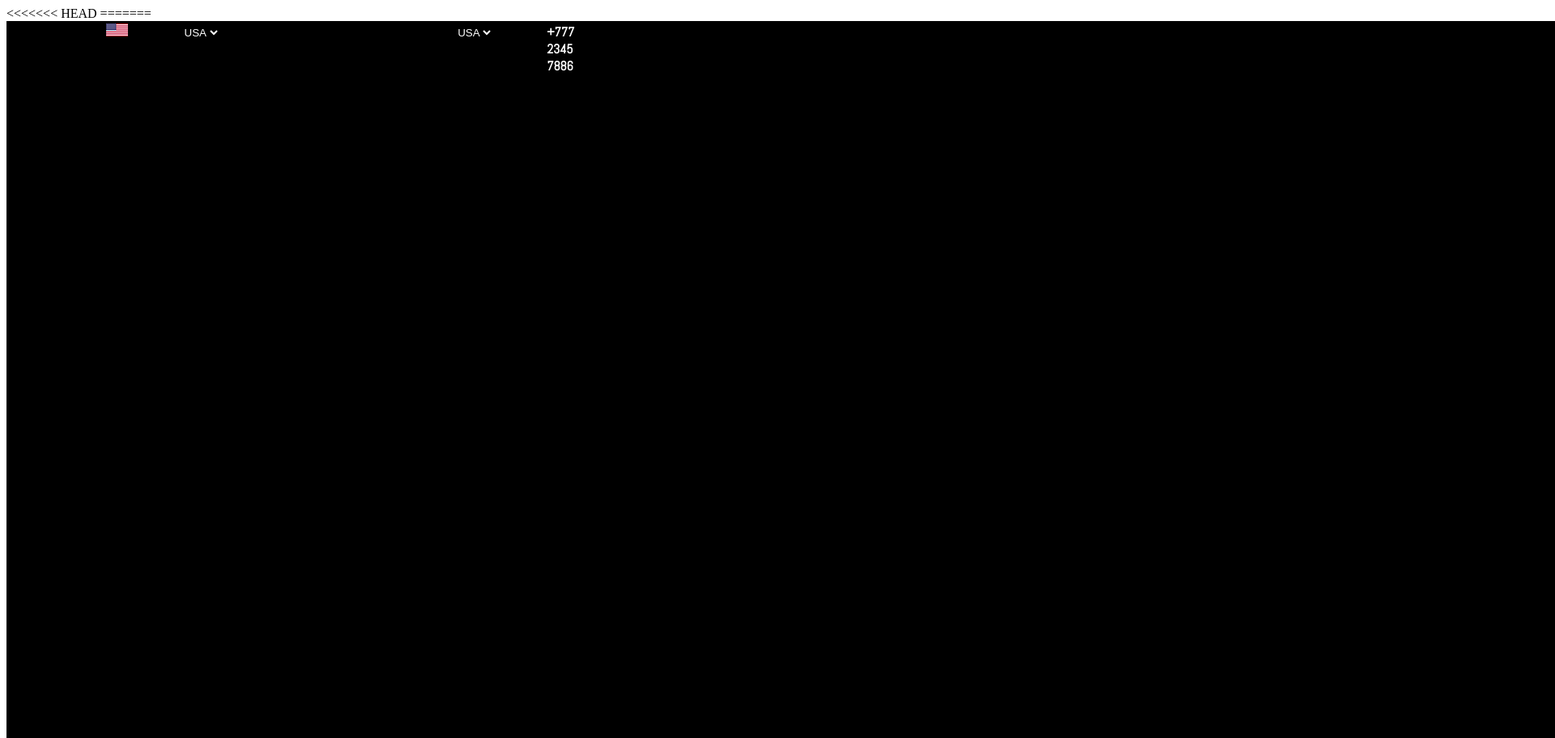
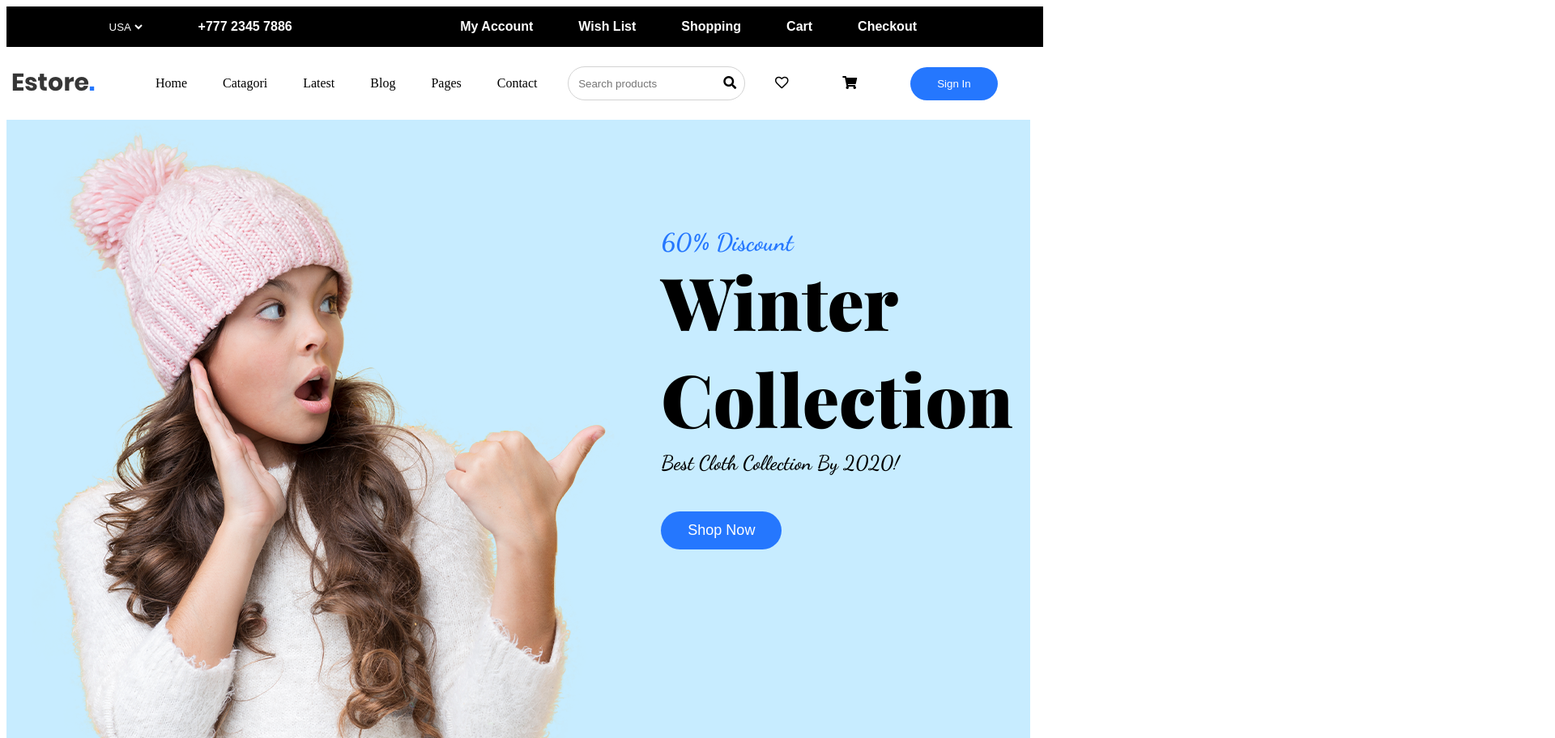
Before and after one commit to glaubernespoli/FbW39_EStore, a website: page public/index.html in a window 1280 px wide. Shown: the top 912 px of the page at 81% size, 1920 px wide, since content can reach past the window. Drawn offline with nearby package versions, Linux system fonts and the light colour scheme.

Commit message:
fixed main nav bar

```diff
--- a/public/css/main.css
+++ b/public/css/main.css
@@ -2,14 +2,13 @@
     display: flex;
     justify-content: space-around;
     align-items: center;
-    margin: 30px 0;
+    margin: 20px 0;
 }
 
 
 li {
     display: inline-block;
     padding: 0px 20px;
-    font-family: fb400;
 }
 
 input {
@@ -27,8 +26,11 @@ a:hover {
     border-bottom-color: #2577fe;
 }
 
+.main-options {
+    display: flex;
+}
+
 .wrapper-box {
-    display: inline-block;
     padding: 0px 30px;
 }
 
--- a/public/index.html
+++ b/public/index.html
@@ -1,27 +1,5 @@
 <!DOCTYPE html>
 <html lang="en">
-<<<<<<< HEAD
-=======
-	<head>
-		<meta charset="UTF-8" />
-		<meta name="viewport" content="width=device-width, initial-scale=1.0" />
-		<title>Document</title>
-		<link rel="stylesheet" href="css/menu.css">
-		<link href="https://fonts.googleapis.com/css2?family=Abel&display=swap" rel="stylesheet">
-	</head>
-	<body>
-		<div class="header">
-			<div class="header-info">
-				<div class="wrapper-box">
-					<img src="img/icon/header_icon.png" alt="">
-				</div>
-
-				<div class="wrapper-box">
-					<select name="country" id="country">
-						<option value="usa">USA</option>
-					</select>
-				</div>
->>>>>>> origin/feature2_main-html
 
 <head>
 	<meta charset="UTF-8" />
@@ -32,6 +10,7 @@
 	<link href="https://fonts.googleapis.com/css2?family=Playfair+Display:wght@900&display=swap" rel="stylesheet">
 	<link rel="stylesheet" href="css/vendor/fontawesome/css/all.css" />
 	<link rel="stylesheet" href="css/main.css" />
+	<link rel="stylesheet" href="css/menu.css">
 </head>
 
 <body>
@@ -141,11 +120,8 @@
 					<p class="new_collection overflow">New Collection</p>
 				</div>
 			</div>
-<<<<<<< HEAD
 		</div>
-	</div>
-
-	<!-- Latest Products -->
+	</div> <!-- Latest Products -->
 	<div class="latest-products">
 		<div class="latest-products-header">
 			<h3>Latest Products</h3>
@@ -155,7 +131,7 @@
 					<li>New</li>
 					<li>Featured</li>
 					<li>Offer</li>
-=======
+				</ul>
 				<div class="wtf"></div>
 				<div class="header-top-nav-bar">
 					<ul>
@@ -164,8 +140,8 @@
 						<li><a href="">Shopping</a></li>
 						<li><a href="">Cart</a></li>
 						<li><a href="">Checkout</a></li>
->>>>>>> origin/feature2_main-html
 					</ul>
+				</div>
 			</div>
 		</div>
 
@@ -335,7 +311,8 @@
 	<div class="footer-links">
 		<div class="footer-links-col">
 			<img src="img/logo/logo.png" alt="Logo">
-			<p>Lorem ipsum dolor sit amet, consectetur adipisicing elit. Ex inventore sit ratione at modi asperiores.
+			<p>Lorem ipsum dolor sit amet, consectetur adipisicing elit. Ex inventore sit ratione at
+				modi asperiores.
 			</p>
 		</div>
 
```
Lines whose indentation alone changed are shown as unchanged.
